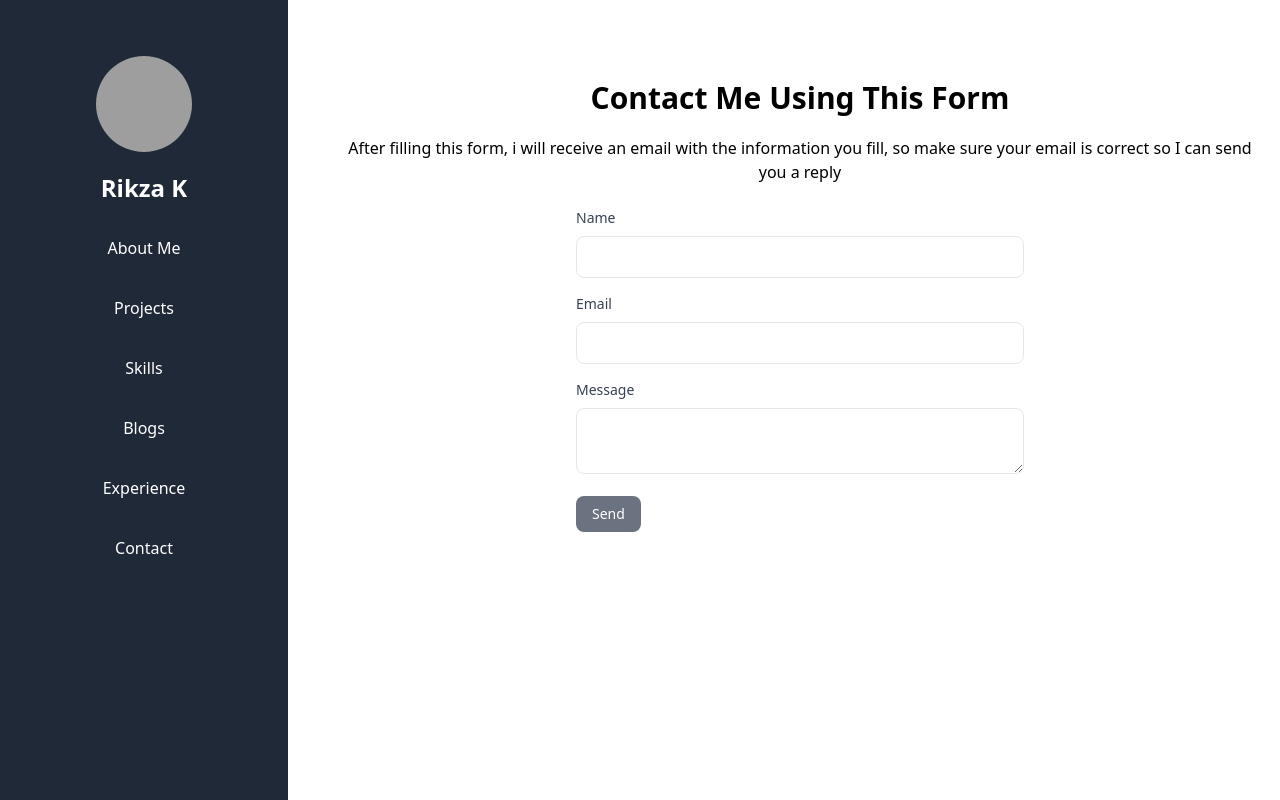
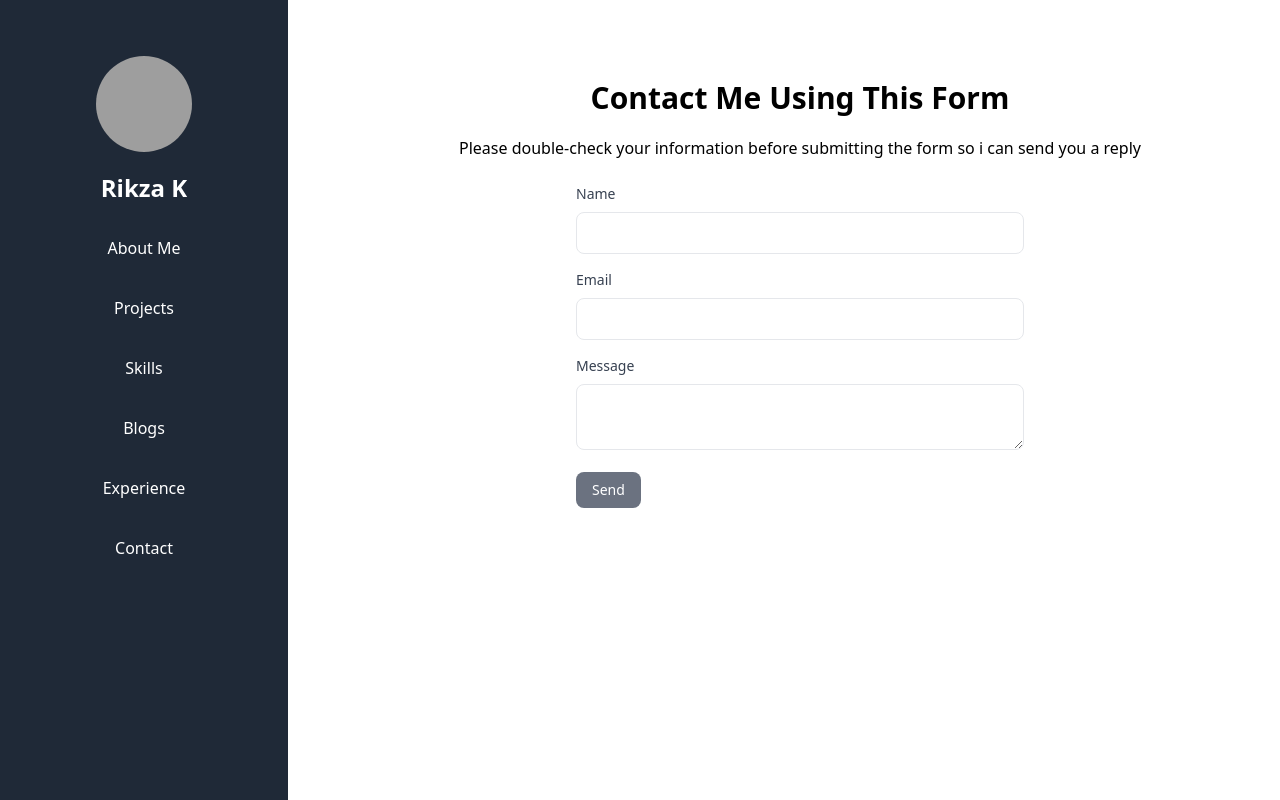
Before and after one commit to rikzakurnia/portfolio, a React (Create React App) app: page / in a window 1280 px wide. Both pictures are taken after a click on the item "Contact". Built offline with nearby package versions, Linux system fonts and the light colour scheme; no server answers; grey boxes are pictures that could not be loaded.

Commit message:
fix: make a better description on contact page

```diff
--- a/src/components/Contact.js
+++ b/src/components/Contact.js
@@ -31,7 +31,7 @@ function Contact() {
     <div>
       <ToastContainer />
       <h2 className="text-3xl text-center font-bold pt-16 mb-5">Contact Me Using This Form</h2>
-      <h2 className="text-md text-center mb-6">After filling this form, i will receive an email with the information you fill, so make sure your email is correct so I can send you a reply</h2>
+      <h2 className="text-md text-center mb-6">Please double-check your information before submitting the form so i can send you a reply</h2>
       <form ref={form} onSubmit={sendEmail} className="w-full max-w-md mx-auto">
         <div className="mb-4">
           <label className="block text-gray-700 text-sm font-medium mb-2">Name</label>
```
